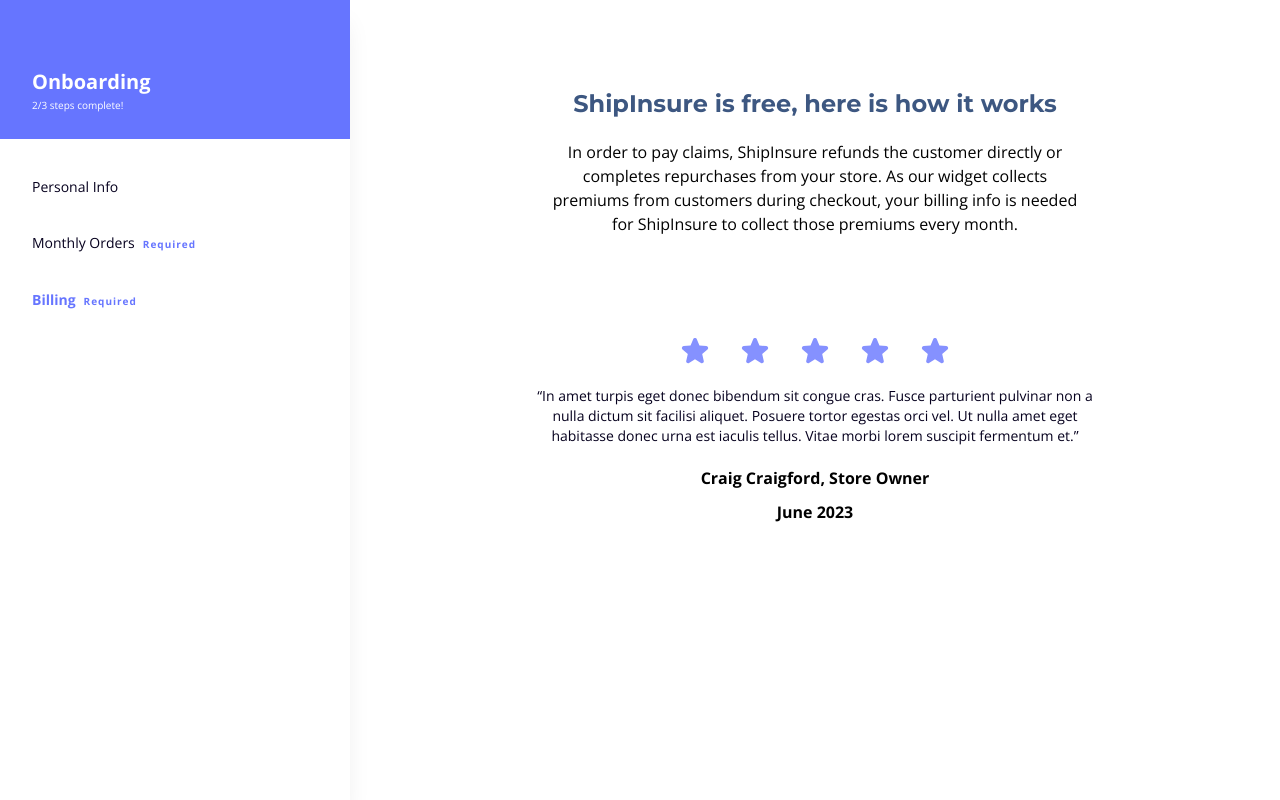
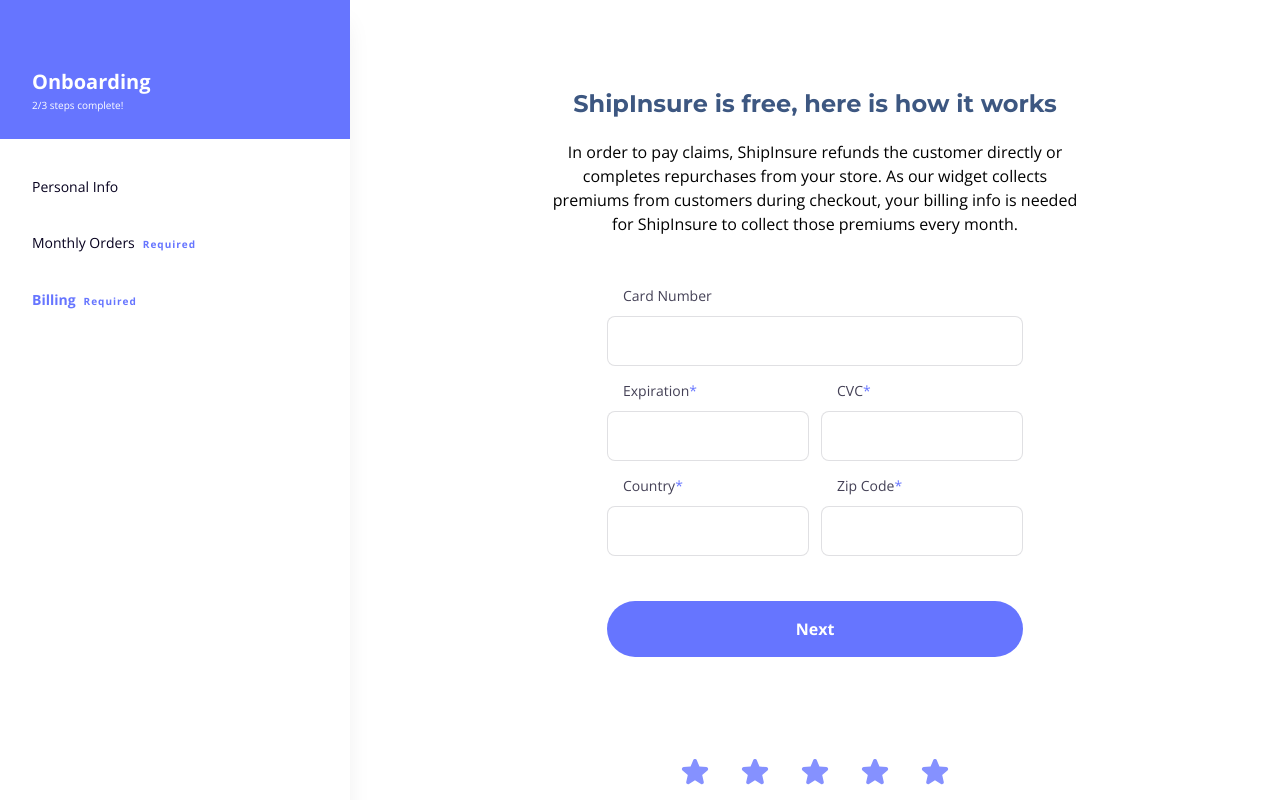
Before and after one commit to larrycustodio/shipinsure-onboarding-demo, a Next.js app: page /onboarding/billing in a window 1280 px wide. Shown: the top 800 px of the page. Built offline with nearby package versions, Linux system fonts and the light colour scheme.

Commit message:
feat: set up base grid and components in billing page

```diff
--- a/app/onboarding/billing/page.tsx
+++ b/app/onboarding/billing/page.tsx
@@ -1,12 +1,37 @@
+"use client";
+
 import Heading from "@/components/heading";
+import TextInput from "@/components/text-input";
+import { FormEvent } from "react";
+import Button from "@/components/button";
 
 export default function StoreProfile() {
+  const handleSubmit = (e: FormEvent) => {
+    e.preventDefault();
+  };
+
   return (
     <section>
       <Heading
         heading="ShipInsure is free, here is how it works"
         subheading="In order to pay claims, ShipInsure refunds the customer directly or completes repurchases from your store. As our widget collects premiums from customers during checkout, your billing info is needed for ShipInsure to collect those premiums every month."
       />
+      <form
+        className="grid grid-cols-2 gap-x-3 gap-y-[5px] max-w-form-wrapper mx-auto"
+        onSubmit={handleSubmit}
+      >
+        <div className="col-span-2">
+          <TextInput id="card-number" type="text" label="Card Number" />
+        </div>
+        <TextInput id="expiration" type="text" label="Expiration" required />
+        <TextInput id="CVC" type="text" label="CVC" required />
+        <TextInput id="country" type="text" label="Country" required />
+        <TextInput id="zipcode" type="text" label="Zip Code" required />
+
+        <div className="col-span-2 mt-12.5 lg:mt-10">
+          <Button type="submit">Next</Button>
+        </div>
+      </form>
     </section>
   );
 }
```
